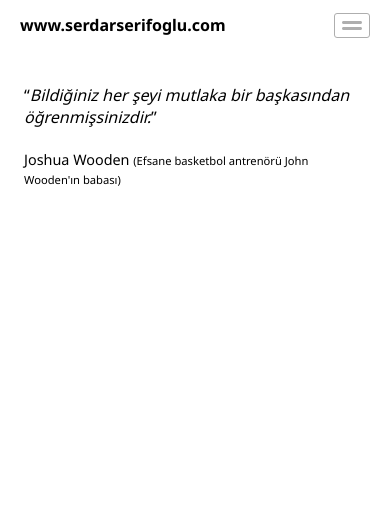
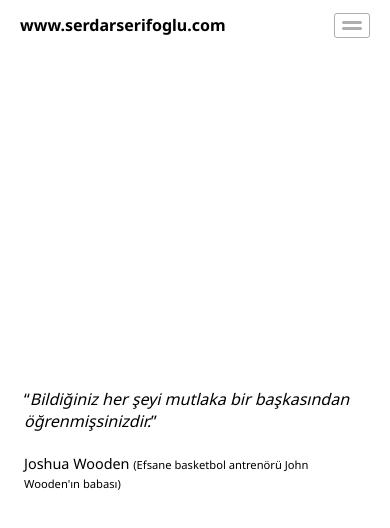
Before and after one commit to SerdarSerifoglu/serdarserifoglu, a Next.js app: page / in a window 390 px wide. Shown: the top 528 px of the page. Built offline with nearby package versions, Linux system fonts and the light colour scheme.

Commit message:
layout was edited for responsive

```diff
--- a/app/layout.module.css
+++ b/app/layout.module.css
@@ -26,7 +26,7 @@
 @media (max-width: 1080px) {
   .body {
     grid-template-columns: minmax(320px, 100vw) 360px;
-    grid-template-rows: minmax(60px, min-content) 1fr;
+    grid-template-rows: minmax(60px, min-content) minmax(90vh, 1fr);
     grid-template-areas: "top top" "main main";
   }
   .sidemenu,
--- a/components/SideBar/SideBar.module.css
+++ b/components/SideBar/SideBar.module.css
@@ -1,7 +1,7 @@
 .wrapper {
   display: grid;
   grid-template-columns: 1fr;
-  grid-template-rows: 1fr 3fr;
+  grid-template-rows: 1fr 2fr;
 }
 
 .title {
```
